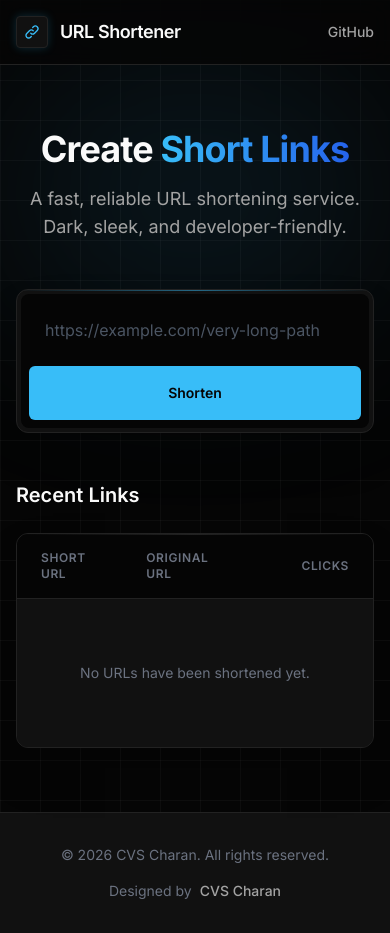
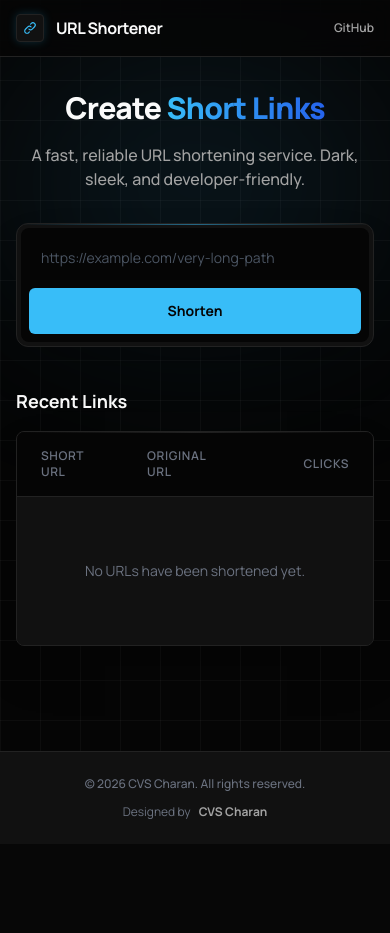
Before and after one commit to CVSCharan/py-url-shortener-monolith, a FastAPI app: page / in a window 390 px wide. After the commit the page ends 819 px from the top, so only its background shows below. Run offline with FastAPI, Linux system fonts and the light colour scheme; data that the repository does not hold is empty; some libraries are stand-ins or nearby versions.

Commit message:
Update font to Manrope and add fully responsive typography scaling

```diff
--- a/templates/index.html
+++ b/templates/index.html
@@ -8,15 +8,15 @@
     <script src="https://unpkg.com/htmx.org@1.9.10"></script>
     <!-- Include Tailwind CSS -->
     <script src="https://cdn.tailwindcss.com"></script>
-    <!-- Inter Font -->
-    <link href="https://fonts.googleapis.com/css2?family=Inter:wght@300;400;500;600;700&display=swap" rel="stylesheet">
+    <!-- Manrope Font -->
+    <link href="https://fonts.googleapis.com/css2?family=Manrope:wght@300;400;500;600;700;800&display=swap" rel="stylesheet">
     <script>
         tailwind.config = {
             darkMode: 'class',
             theme: {
                 extend: {
                     fontFamily: {
-                        sans: ['"Inter"', 'sans-serif'],
+                        sans: ['"Manrope"', 'sans-serif'],
                     },
                     colors: {
                         dark: {
@@ -36,7 +36,7 @@
         }
     </script>
     <style>
-        body { font-family: 'Inter', sans-serif; }
+        body { font-family: 'Manrope', sans-serif; }
         .htmx-indicator { display: none; }
         .htmx-request .htmx-indicator { display: inline-block; }
 
@@ -58,48 +58,48 @@
     <!-- Navbar -->
     <header class="bg-dark-bg/80 backdrop-blur-md border-b border-dark-border sticky top-0 z-50">
         <div class="max-w-5xl mx-auto px-4 sm:px-6 lg:px-8">
-            <div class="flex justify-between h-16 items-center">
+            <div class="flex justify-between h-14 md:h-16 items-center">
                 <div class="flex items-center gap-3">
-                    <div class="w-8 h-8 rounded bg-dark-card border border-dark-border flex items-center justify-center shadow-[0_0_10px_rgba(56,189,248,0.2)]">
-                        <svg class="w-4 h-4 text-accent" fill="none" stroke="currentColor" viewBox="0 0 24 24"><path stroke-linecap="round" stroke-linejoin="round" stroke-width="2" d="M13.828 10.172a4 4 0 00-5.656 0l-4 4a4 4 0 105.656 5.656l1.102-1.101m-.758-4.899a4 4 0 005.656 0l4-4a4 4 0 00-5.656-5.656l-1.1 1.1"></path></svg>
+                    <div class="w-7 h-7 md:w-8 md:h-8 rounded bg-dark-card border border-dark-border flex items-center justify-center shadow-[0_0_10px_rgba(56,189,248,0.2)]">
+                        <svg class="w-3.5 h-3.5 md:w-4 md:h-4 text-accent" fill="none" stroke="currentColor" viewBox="0 0 24 24"><path stroke-linecap="round" stroke-linejoin="round" stroke-width="2" d="M13.828 10.172a4 4 0 00-5.656 0l-4 4a4 4 0 105.656 5.656l1.102-1.101m-.758-4.899a4 4 0 005.656 0l4-4a4 4 0 00-5.656-5.656l-1.1 1.1"></path></svg>
                     </div>
-                    <span class="font-semibold text-lg tracking-tight text-dark-heading">URL Shortener</span>
+                    <span class="font-bold text-base md:text-lg tracking-tight text-dark-heading">URL Shortener</span>
                 </div>
                 <nav class="flex gap-4">
-                    <a href="https://github.com/CVSCharan" target="_blank" class="text-sm font-medium text-dark-text hover:text-white transition-colors">GitHub</a>
+                    <a href="https://github.com/CVSCharan" target="_blank" class="text-xs md:text-sm font-semibold text-dark-text hover:text-white transition-colors">GitHub</a>
                 </nav>
             </div>
         </div>
     </header>
 
     <!-- Main Content -->
-    <main class="flex-grow max-w-5xl mx-auto px-4 py-16 w-full flex flex-col relative">
+    <main class="flex-grow max-w-5xl mx-auto px-4 py-8 md:py-16 lg:py-20 w-full flex flex-col relative">
 
         <!-- Subtle background glow -->
         <div class="absolute top-0 left-1/2 -translate-x-1/2 w-full max-w-lg h-64 bg-accent/10 blur-[100px] rounded-full pointer-events-none z-[-1]"></div>
 
         <!-- Header Section -->
-        <div class="mb-12 text-center">
-            <h1 class="text-4xl sm:text-5xl font-bold text-dark-heading mb-4 tracking-tight">Create <span class="text-transparent bg-clip-text bg-gradient-to-r from-accent to-blue-600">Short Links</span></h1>
-            <p class="text-lg text-dark-text max-w-2xl mx-auto">
+        <div class="mb-8 md:mb-12 text-center">
+            <h1 class="text-3xl sm:text-5xl md:text-6xl lg:text-7xl font-extrabold text-dark-heading mb-4 md:mb-6 tracking-tight leading-tight">Create <span class="text-transparent bg-clip-text bg-gradient-to-r from-accent to-blue-600">Short Links</span></h1>
+            <p class="text-base sm:text-lg md:text-xl lg:text-2xl text-dark-text max-w-3xl mx-auto font-medium">
                 A fast, reliable URL shortening service. Dark, sleek, and developer-friendly.
             </p>
         </div>
 
         <!-- Input Card -->
-        <div class="bg-dark-card rounded-xl border border-dark-border mb-12 shadow-2xl overflow-hidden relative">
+        <div class="bg-dark-card rounded-xl md:rounded-2xl border border-dark-border mb-10 md:mb-14 shadow-2xl overflow-hidden relative">
             <div class="absolute top-0 left-0 w-full h-[1px] bg-gradient-to-r from-transparent via-accent/50 to-transparent"></div>
-            <div class="p-1">
-                <form hx-post="/shorten" hx-target="#url-table-container" hx-swap="innerHTML" class="flex flex-col sm:flex-row gap-2 bg-dark-bg p-2 rounded-lg">
+            <div class="p-1 md:p-1.5">
+                <form hx-post="/shorten" hx-target="#url-table-container" hx-swap="innerHTML" class="flex flex-col sm:flex-row gap-2 md:gap-3 bg-dark-bg p-2 md:p-3 rounded-lg md:rounded-xl">
                     <div class="flex-1 relative">
                         <label for="target_url" class="sr-only">Long URL</label>
                         <input type="url" id="target_url" name="target_url" placeholder="https://example.com/very-long-path" required
-                            class="block w-full pl-4 pr-4 py-4 rounded-md bg-transparent text-white placeholder-gray-600 border-none focus:outline-none focus:ring-0 sm:text-base">
+                            class="block w-full pl-3 pr-3 py-3 md:pl-5 md:pr-5 md:py-5 rounded-md md:rounded-lg bg-transparent text-white placeholder-gray-600 border-none focus:outline-none focus:ring-0 text-sm md:text-base lg:text-lg">
                     </div>
                     <button type="submit"
-                        class="inline-flex items-center justify-center px-8 py-4 border border-transparent text-sm font-semibold rounded-md text-dark-bg bg-accent hover:bg-white glow-shadow focus:outline-none transition-all duration-300">
+                        class="inline-flex items-center justify-center px-6 py-3 md:px-10 md:py-5 border border-transparent text-sm md:text-base font-bold rounded-md md:rounded-lg text-dark-bg bg-accent hover:bg-white glow-shadow focus:outline-none transition-all duration-300">
                         Shorten
-                        <svg class="ml-2 -mr-1 h-4 w-4 htmx-indicator animate-spin" xmlns="http://www.w3.org/2000/svg" fill="none" viewBox="0 0 24 24">
+                        <svg class="ml-2 -mr-1 h-4 w-4 md:h-5 md:w-5 htmx-indicator animate-spin" xmlns="http://www.w3.org/2000/svg" fill="none" viewBox="0 0 24 24">
                             <circle class="opacity-25" cx="12" cy="12" r="10" stroke="currentColor" stroke-width="4"></circle>
                             <path class="opacity-75" fill="currentColor" d="M4 12a8 8 0 018-8V0C5.373 0 0 5.373 0 12h4zm2 5.291A7.962 7.962 0 014 12H0c0 3.042 1.135 5.824 3 7.938l3-2.647z"></path>
                         </svg>
@@ -110,11 +110,11 @@
 
         <!-- Links Table Section -->
         <div>
-            <div class="mb-6 flex items-center justify-between">
-                <h2 class="text-xl font-semibold text-dark-heading">Recent Links</h2>
+            <div class="mb-4 md:mb-6 flex items-center justify-between">
+                <h2 class="text-lg md:text-xl lg:text-2xl font-bold text-dark-heading">Recent Links</h2>
             </div>
 
-            <div id="url-table-container" class="bg-dark-card rounded-xl border border-dark-border overflow-hidden shadow-2xl relative">
+            <div id="url-table-container" class="bg-dark-card rounded-lg md:rounded-xl border border-dark-border overflow-hidden shadow-2xl relative">
                 <div class="absolute top-0 left-0 w-full h-[1px] bg-gradient-to-r from-transparent via-dark-border to-transparent"></div>
                 {% include 'partials/url_list.html' %}
             </div>
@@ -123,13 +123,13 @@
 
     <!-- Professional Footer -->
     <footer class="bg-dark-card border-t border-dark-border mt-auto">
-        <div class="max-w-5xl mx-auto px-4 sm:px-6 lg:px-8 py-8">
-            <div class="flex flex-col md:flex-row justify-between items-center gap-4">
-                <p class="text-sm text-gray-500">
+        <div class="max-w-5xl mx-auto px-4 sm:px-6 lg:px-8 py-6 md:py-8">
+            <div class="flex flex-col md:flex-row justify-between items-center gap-3 md:gap-4">
+                <p class="text-xs md:text-sm text-gray-500 font-medium">
                     &copy; 2026 CVS Charan. All rights reserved.
                 </p>
-                <div class="text-sm text-gray-500 flex items-center gap-2">
-                    Designed by <a href="https://charan-cvs.dev" target="_blank" class="text-dark-text hover:text-white font-medium transition-colors">CVS Charan</a>
+                <div class="text-xs md:text-sm text-gray-500 flex items-center gap-2">
+                    Designed by <a href="https://charan-cvs.dev" target="_blank" class="text-dark-text hover:text-white font-bold transition-colors">CVS Charan</a>
                 </div>
             </div>
         </div>
```
